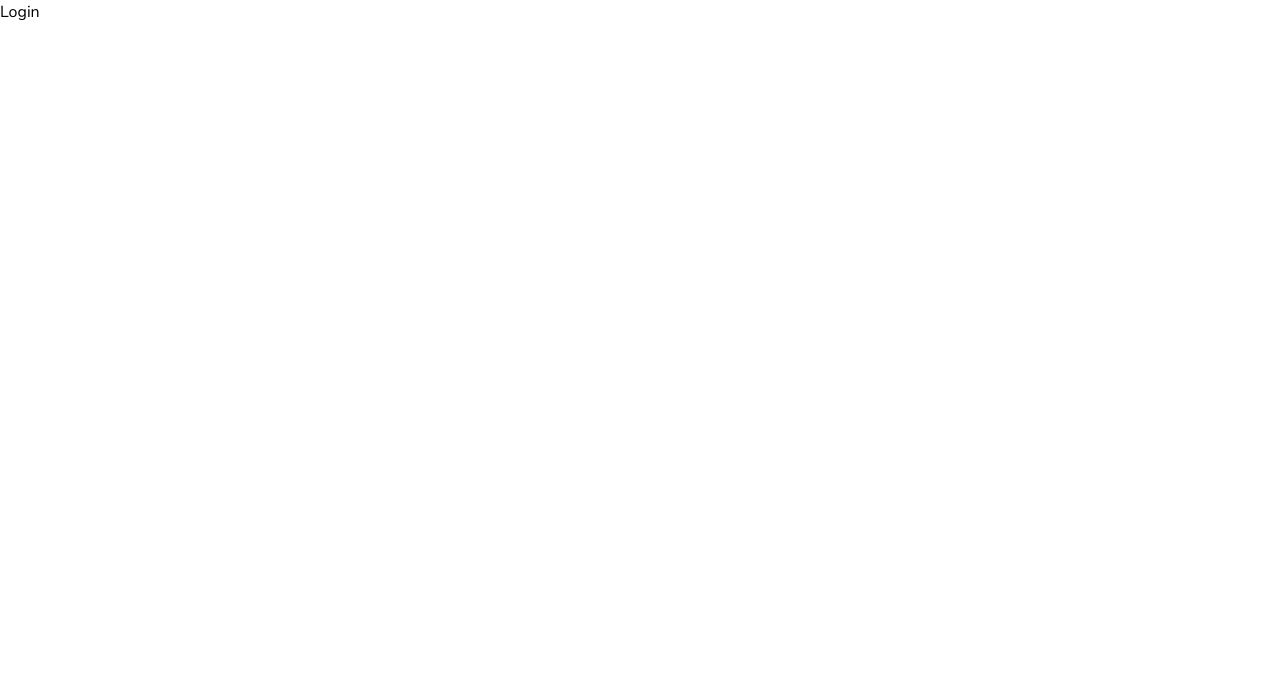
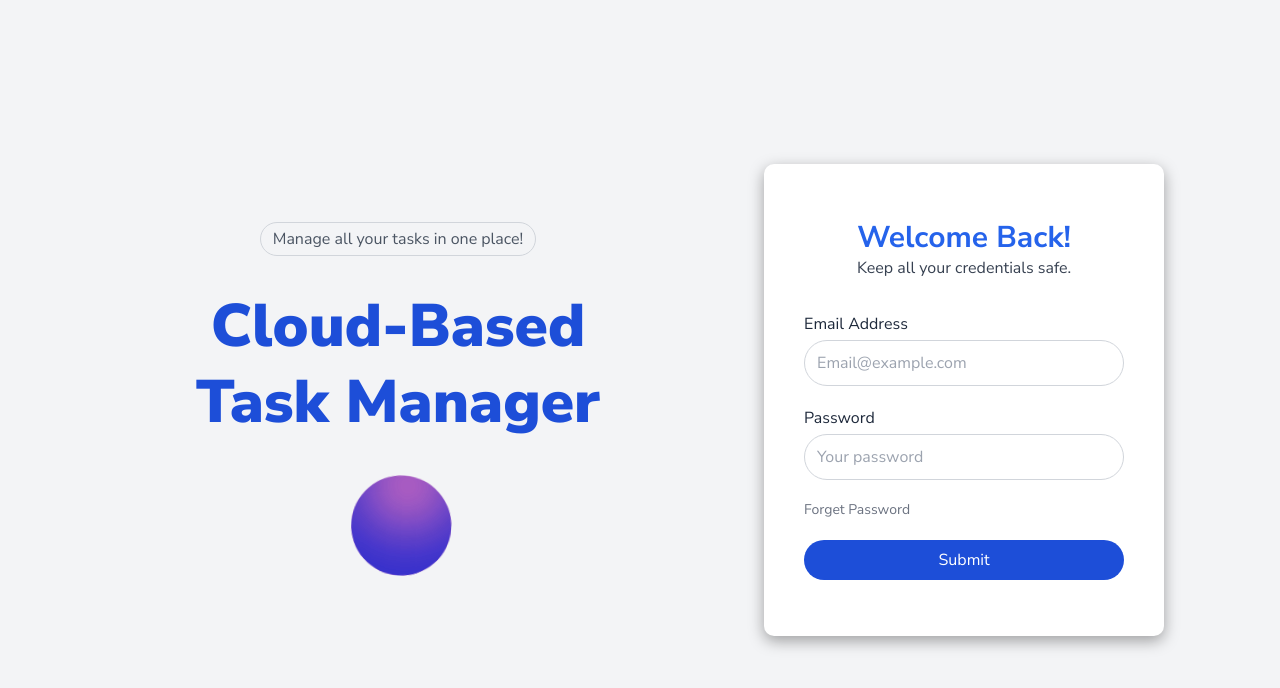
Before and after one commit to irushiuk/Task_Manager, a React (Vite) app in the folder Frontend/: page /log-in in a window 1280 px wide. Shown: the top 688 px of the page. Built offline with nearby package versions, Linux system fonts and the light colour scheme.

Commit message:
Login Page

```diff
--- a/Frontend/package.json
+++ b/Frontend/package.json
@@ -16,6 +16,7 @@
     "momnet": "^2.29.1",
     "react": "^18.3.1",
     "react-dom": "^18.3.1",
+    "react-hook-form": "^7.54.2",
     "react-icons": "^5.4.0",
     "react-router-dom": "^7.1.1",
     "recharts": "^2.15.0",
--- a/Frontend/src/App.jsx
+++ b/Frontend/src/App.jsx
@@ -1,10 +1,55 @@
-// import Login from "./Pages/Login";
+import { Navigate, Outlet, Route, Routes, useLocation } from 'react-router-dom';
+import {Toaster} from 'sonner';
+import Dashboard from './Pages/Dashboard';
+import Login from './Pages/Login';
+import TaskDetails from './Pages/TaskDetails';
+import Tasks from './Pages/Tasks';
+import Trash from './Pages/Trash';
+import Users from './Pages/Users';
 
-import Login from "./Pages/Login";
+function Layout() {
+  const user =""
+  const location = useLocation();
+
+  return user ?(
+    <div className='w-full h-screen flex flex-col md:flex-row'>
+      <div className='w-1/5 h-screen bg-white sticky top-0 hidden md:block'>
+      {/* <Sidebar /> */}
+      </div>
+      {/* <MobileSidebar /> */}
+      <div className="flex-1 overflow-y-auto">
+        {/* <Navbar /> */}
+      </div>
+      <div className='p-4 2xl:px-10'>
+        <Outlet />
+      </div>
+
+    </div>
+  ):(
+    <Navigate to="/log-in" state={{from: location}} replace/>
+  );
+}
 
 function App() {
   return (
-    <Login />
+    <main className='w-full min-h-screen bg-[#f3f4f6]'>
+      <Routes>
+        <Route element={<Layout />}>
+          <Route path="/" element={<Navigate to="/dashboard" />} />
+          <Route path="/dashboard" element={<Dashboard />} />
+          <Route path="/tasks" element={<Tasks />} />
+          <Route path="/completed/:status" element={<Tasks />} />
+          <Route path="/in-progress/:status" element={<Tasks />} />
+          <Route path="/todo/:status" element={<Tasks />} />
+          <Route path="/team" element={<Users />} />
+          <Route path="/trashed" element={<Trash />} />
+          <Route path="/task/:id" element={<TaskDetails />} />
+        </Route>
+        <Route path="/log-in" element={<Login />} />
+      </Routes>
+      <Toaster richColors />
+
+    </main>
   );
 }
 
--- /dev/null
+++ b/Frontend/src/Components/Button.jsx
@@ -0,0 +1,16 @@
+import React from 'react'
+import clsx from "clsx"
+
+const Button = ({icon, className, label, type, onClik=()=>{}}) => {
+  return (
+    <button
+    type={type || "button"}
+    className={clsx("px-3 py-2 outline-none",className)}
+    >
+        <span>{label}</span>
+        {icon && icon}
+     </button>
+  )
+}
+
+export default Button
--- /dev/null
+++ b/Frontend/src/Components/Textbox.jsx
@@ -0,0 +1,35 @@
+import clsx from "clsx"
+import React from 'react'
+
+const TextBox = React.forwardRef(({
+    type, placeholder, label, className, register, name, error
+}, ref) => {
+    return (
+        <div className='w-full flex flex-col gap-1'>
+            {label &&
+                <label htmlFor={name}
+                    className='text-slate-800'>
+                    {label}
+                </label>
+            }
+            <div>
+                <input
+                    type={type}
+                    name={name}
+                    placeholder={placeholder}
+                    ref={ref}
+                    {...register}
+                    aria-invalid={error ? "true" : "false"}
+                    className={clsx("bg-transparent px-3 py-2.5 2xl:py-3 border border-gray-300 placeholder-gray-400 test-gray-900 outline-none text-base focus:ring-2 ring-blue-300", className)}
+                />
+            </div>
+            {error && (
+                <span className='text-xs text-[#f64949fe] mt-0.5'>
+                    {error}
+                </span>
+            )}
+        </div>
+    )
+})
+
+export default TextBox
--- a/Frontend/src/Pages/Login.jsx
+++ b/Frontend/src/Pages/Login.jsx
@@ -1,8 +1,91 @@
-import React from 'react'
+import React, { useEffect } from 'react'
+import { useNavigate } from 'react-router-dom';
+import { useForm } from 'react-hook-form';
+import TextBox from '../Components/TextBox';
+import Button from '../Components/Button';
 
 const Login = () => {
+  const user = "";
+  const {
+    register,
+    handleSubmit,
+    formState: { errors },
+  } = useForm();
+
+  const navigate = useNavigate();
+  const submitHandler = async (data) => {
+    console.log("submit")
+  }
+  useEffect(() => {
+    user && navigate("/dashboard");
+  }, [user]);
+
   return (
-    <div>Login</div>
+    <div className='w-full min-h-screen flex items-center justify-center flex-col lg:flex-row bg-[#f3f4f6]'>
+      <div className='w-full md:w-auto flex gap-0 md:gap-40 flex-col md:flex-row items-center justify-center'>
+        {/* left side */}
+        <div className='h-full w-full lg:w-2/3 flex flex-col items-center justify-center'>
+          <div className="w-full md:max-w-lg 2xl:max-w-3xl flex flex-col items-center justify-center gap-5 md:gap-y-10 2xl:-mt-20">
+            <span className='flex gap-1 py-1 px-3 border rounded-full text-sm md:text-base border-gray-300 text-gray-600 '>
+              Manage all your tasks in one place!
+            </span>
+            <p className='flex flex-col gap-0 md:gap-4 text-4xl md:text-6xl 2xl:text-7xl font-black text-center text-blue-700'>
+              <span>Cloud-Based</span>
+              <span>Task Manager</span>
+            </p>
+            <div className='cell'>
+              <div className='circle rotate-in-up-left'></div>
+            </div>
+          </div>
+        </div>
+        {/* right side */}
+        <div className='w-full md:w-1/3 p-4 md:p-1 flex flex-col justify-center items-center'>
+          <form onSubmit={handleSubmit(submitHandler)}
+            className='form-container w-full md:w-[400px] flex flex-col gap-y-8 bg-white px-10 pt-14 pb-14'>
+            <div className="">
+              <p className='text-blue-600 text-3xl font-bold text-center'>
+                Welcome Back!
+              </p>
+              <p className='text-center text-base text-gray-700'>
+                Keep all your credentials safe.
+              </p>
+            </div>
+            <div className='flex flex-col gap-y-5'>
+              <TextBox
+                placeholder="Email@example.com"
+                type="email"
+                name="email"
+                label="Email Address"
+                className="w-full rounded-full"
+                register={register("email", {
+                  required: "Email Address is required",
+                })}
+                error={errors.email ? errors.email.message : ""}
+              />
+              <TextBox
+                placeholder="Your password"
+                type="Password"
+                name="Password"
+                label="Password"
+                className="w-full rounded-full"
+                register={register("Password", {
+                  required: "Password is required",
+                })}
+                error={errors.Password ? errors.Password.message : ""}
+              />
+              <span className='text-sm text-gray-500 hover:text-blue-600 hover:underline cursor-pointer'>
+                Forget Password
+              </span>
+              <Button
+                type="submit"
+                label="Submit"
+                className="w-full h-10 bg-blue-700 text-white rounded-full"
+              />
+            </div>
+          </form>
+        </div>
+      </div>
+    </div>
   )
 }
 
--- a/Frontend/src/Pages/Task.jsx
+++ /dev/null
@@ -1,9 +0,0 @@
-import React from 'react'
-
-const Task = () => {
-  return (
-    <div>Task</div>
-  )
-}
-
-export default Task
--- /dev/null
+++ b/Frontend/src/Pages/Tasks.jsx
@@ -0,0 +1,9 @@
+import React from 'react'
+
+const Tasks = () => {
+  return (
+    <div>Tasks</div>
+  )
+}
+
+export default Tasks
--- a/Frontend/src/Pages/Trash.jsx
+++ b/Frontend/src/Pages/Trash.jsx
@@ -0,0 +1,9 @@
+import React from 'react'
+
+function Trash() {
+  return (
+    <div>Trash</div>
+  )
+}
+
+export default Trash
--- a/Frontend/src/Pages/Users.jsx
+++ b/Frontend/src/Pages/Users.jsx
@@ -0,0 +1,9 @@
+import React from 'react'
+
+function Users() {
+  return (
+    <div>Users</div>
+  )
+}
+
+export default Users
--- a/Frontend/src/main.jsx
+++ b/Frontend/src/main.jsx
@@ -1,5 +1,6 @@
 import { StrictMode } from 'react'
 import { createRoot } from 'react-dom/client'
+import { BrowserRouter } from 'react-router-dom'
 import './index.css'
 import App from './App.jsx'
 // import './styles/tailwind.css';
@@ -7,6 +8,8 @@
 
 createRoot(document.getElementById('root')).render(
   <StrictMode>
-    <App />
+    <BrowserRouter>
+      <App />
+    </BrowserRouter>
   </StrictMode>,
 )
```
Also changed, not shown: 1 other file (tests, documents, lock files or other folders).
